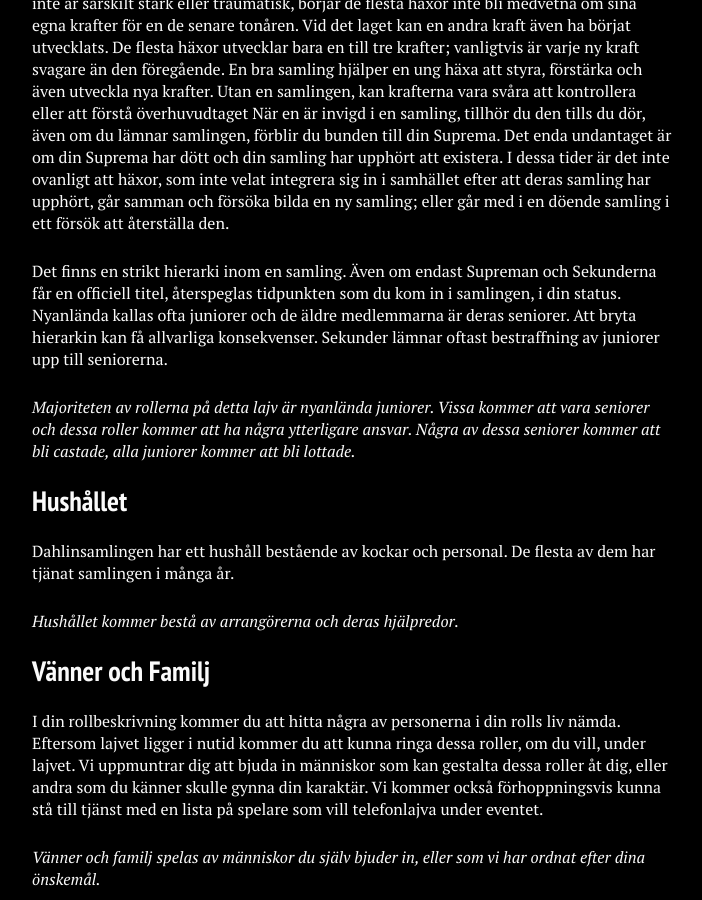
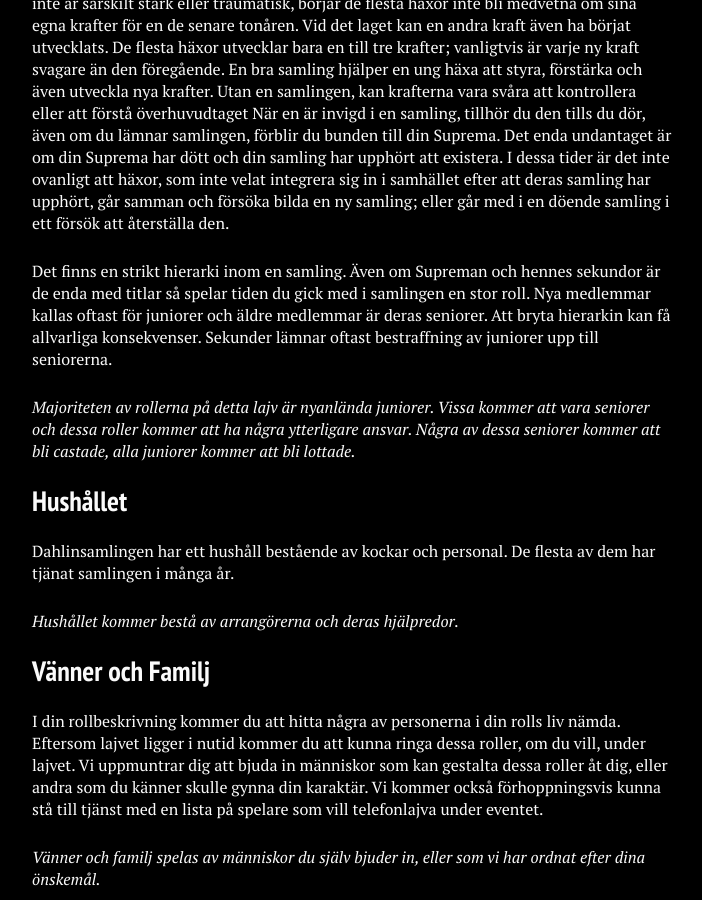
Before and after one commit to stanislavb/www.coven.nu, a Jekyll site: the page built from roller/index.md, in a window 1280 px wide and 900 px high, scrolled down 1445 px. Shown: the whole window, without its empty margins (288-990 px from the left). Built offline with Jekyll 4.4.1, drawn with Linux system fonts in a browser that asks for light colours; nearby versions of some CDN libraries.

Commit message:
Update index.md

```diff
--- a/roller/index.md
+++ b/roller/index.md
@@ -38,7 +38,7 @@ Häxor utvecklar sin första kraft kring puberteten. Olyckor som förebådar en
 De flesta häxor utvecklar bara en till tre krafter; vanligtvis är varje ny kraft svagare än den föregående. En bra samling hjälper en ung häxa att styra, förstärka och även utveckla nya krafter. Utan en samlingen, kan krafterna vara svåra att kontrollera eller att förstå överhuvudtaget
 När en är invigd i en samling, tillhör du den tills du dör, även om du lämnar samlingen, förblir du bunden till din Suprema. Det enda undantaget är om din Suprema har dött och din samling har upphört att existera. I dessa tider är det inte ovanligt att häxor, som inte velat integrera sig in i samhället efter att deras samling har upphört, går samman och försöka bilda en ny samling; eller går med i en döende samling i ett försök att återställa den.
 
-Det finns en strikt hierarki inom en samling. Även om endast Supreman och Sekunderna får en officiell titel, återspeglas tidpunkten som du kom in i samlingen, i din status. Nyanlända kallas ofta juniorer och de äldre medlemmarna är deras seniorer. Att bryta hierarkin kan få allvarliga konsekvenser. Sekunder lämnar oftast bestraffning av juniorer upp till seniorerna.
+Det finns en strikt hierarki inom en samling. Även om Supreman och hennes sekundor är de enda med titlar så spelar tiden du gick med i samlingen en stor roll. Nya medlemmar kallas oftast för juniorer och äldre medlemmar är deras seniorer. Att bryta hierarkin kan få allvarliga konsekvenser. Sekunder lämnar oftast bestraffning av juniorer upp till seniorerna.
 
 *Majoriteten av rollerna på detta lajv är nyanlända juniorer. Vissa kommer att vara seniorer och dessa roller kommer att ha några ytterligare ansvar. Några av dessa seniorer kommer att bli castade, alla juniorer kommer att bli lottade.*
 
```
